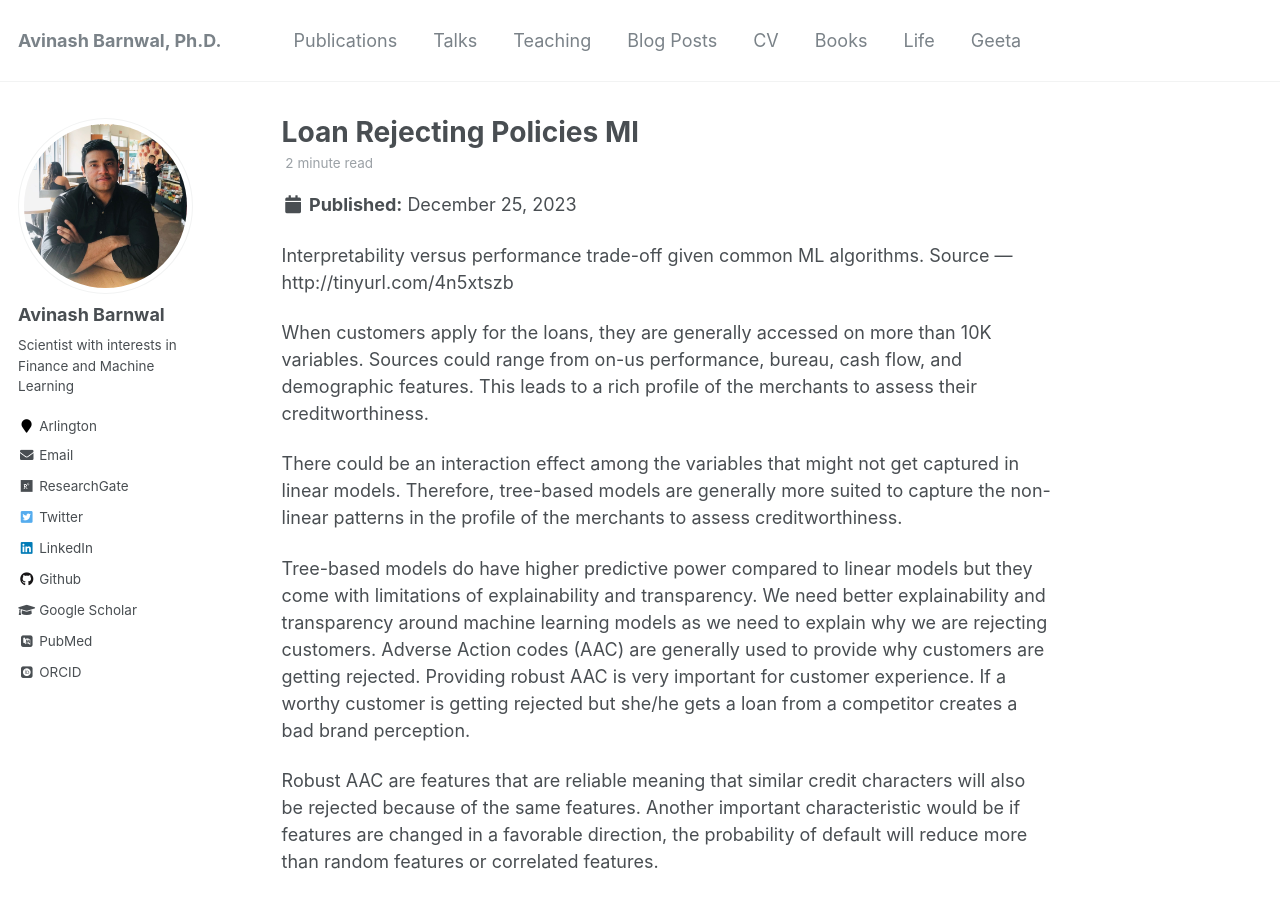
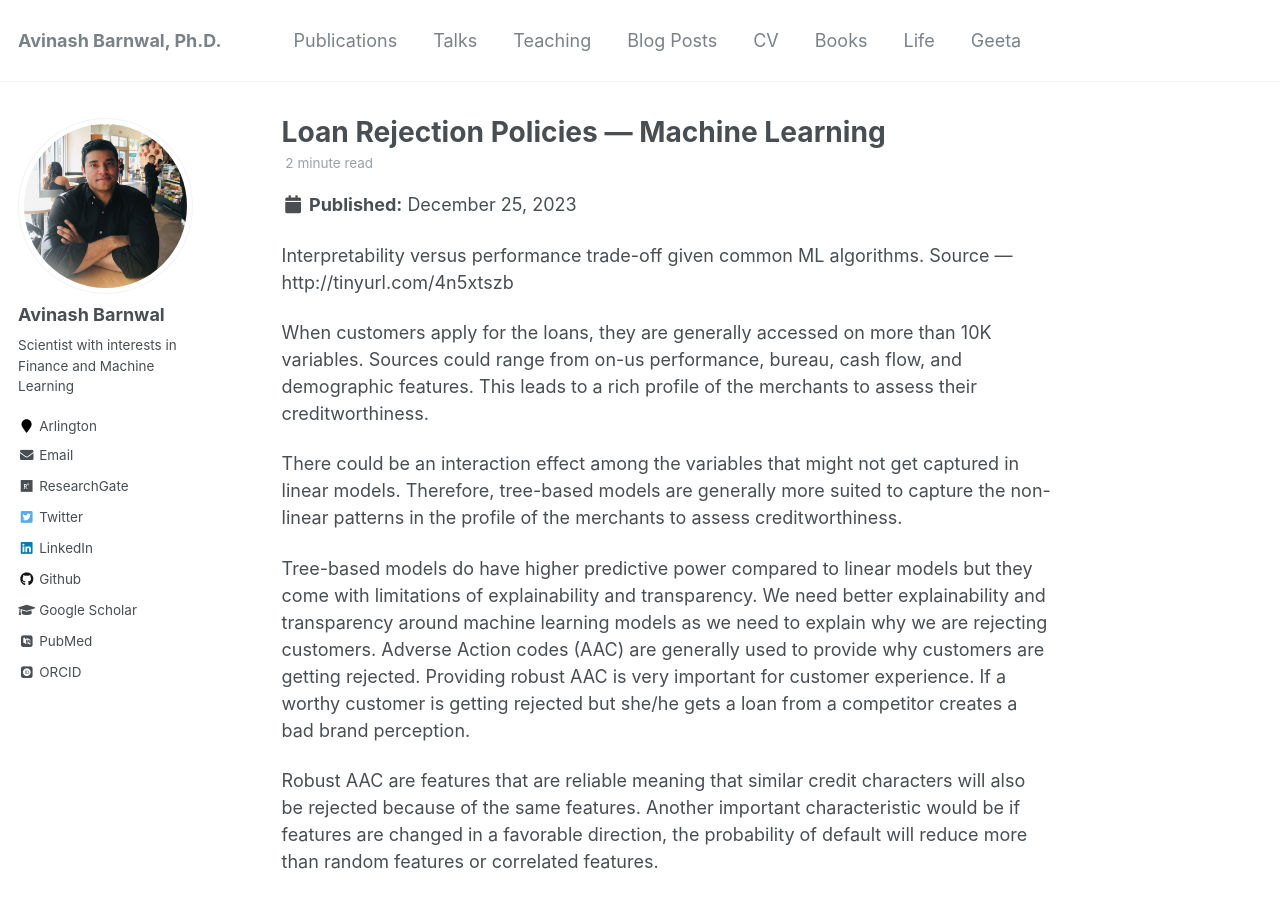
Before and after one commit to avinashbarnwal/avinashbarnwal.github.io, a Jekyll site: the page built from _posts/2023-12-25-loan-rejecting-policies-ml.md, in a window 1280 px wide and 900 px high. Built offline with Jekyll 4.4.1, drawn with Linux system fonts in a browser that asks for light colours; some web fonts are replaced; some of the changed lines change nothing that is shown.

Commit message:
Update 2023-12-25-loan-rejecting-policies-ml.md

```diff
--- a/_posts/2023-12-25-loan-rejecting-policies-ml.md
+++ b/_posts/2023-12-25-loan-rejecting-policies-ml.md
@@ -1,3 +1,10 @@
+---
+title: "Loan Rejection Policies — Machine Learning"
+collection: posts
+type: "Data Science"
+permalink: /posts/2023-12-25-loan_rejection
+date: 2023-12-25
+---
 
 Interpretability versus performance trade-off given common ML algorithms. Source — http://tinyurl.com/4n5xtszb
 
```
